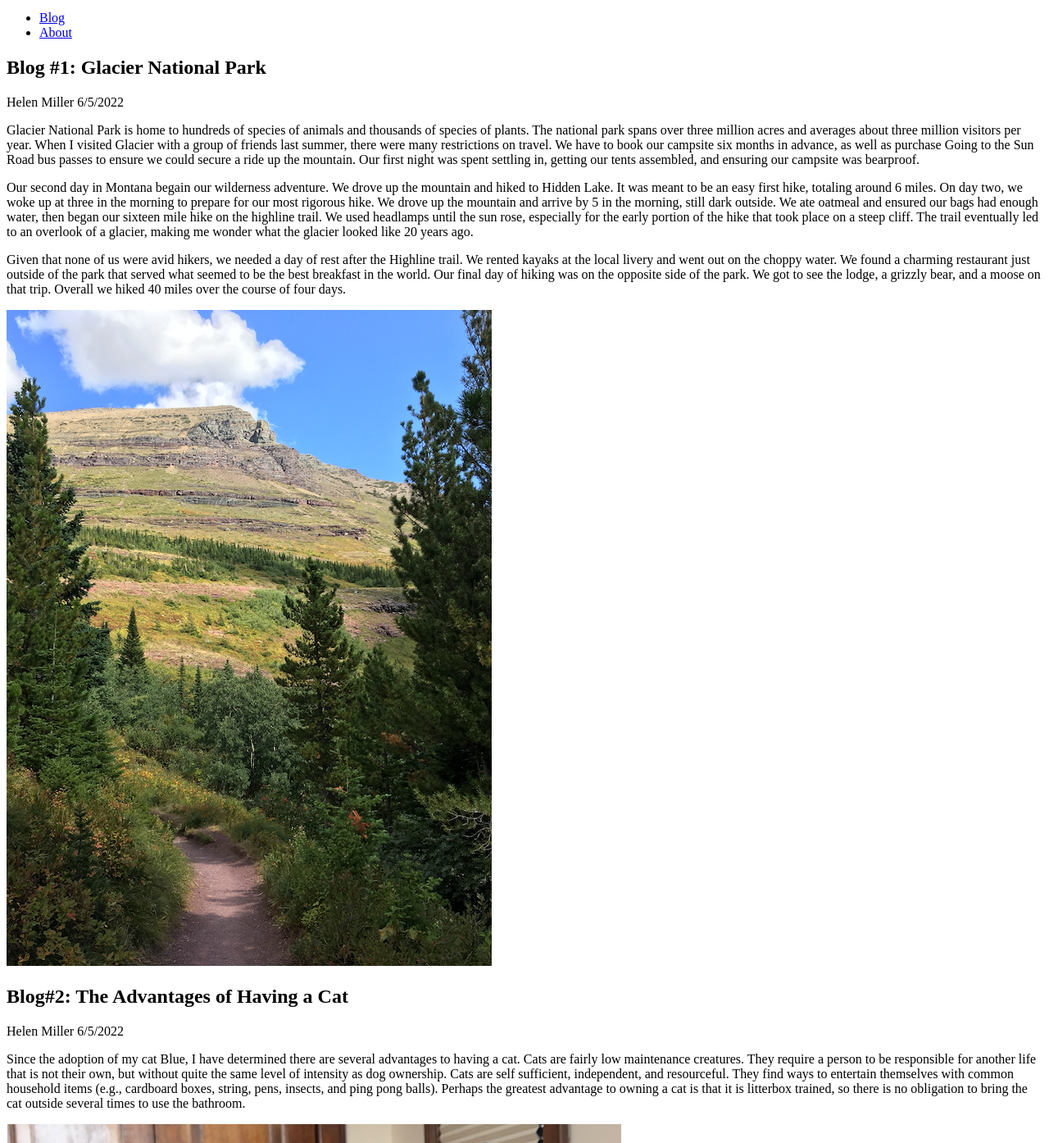
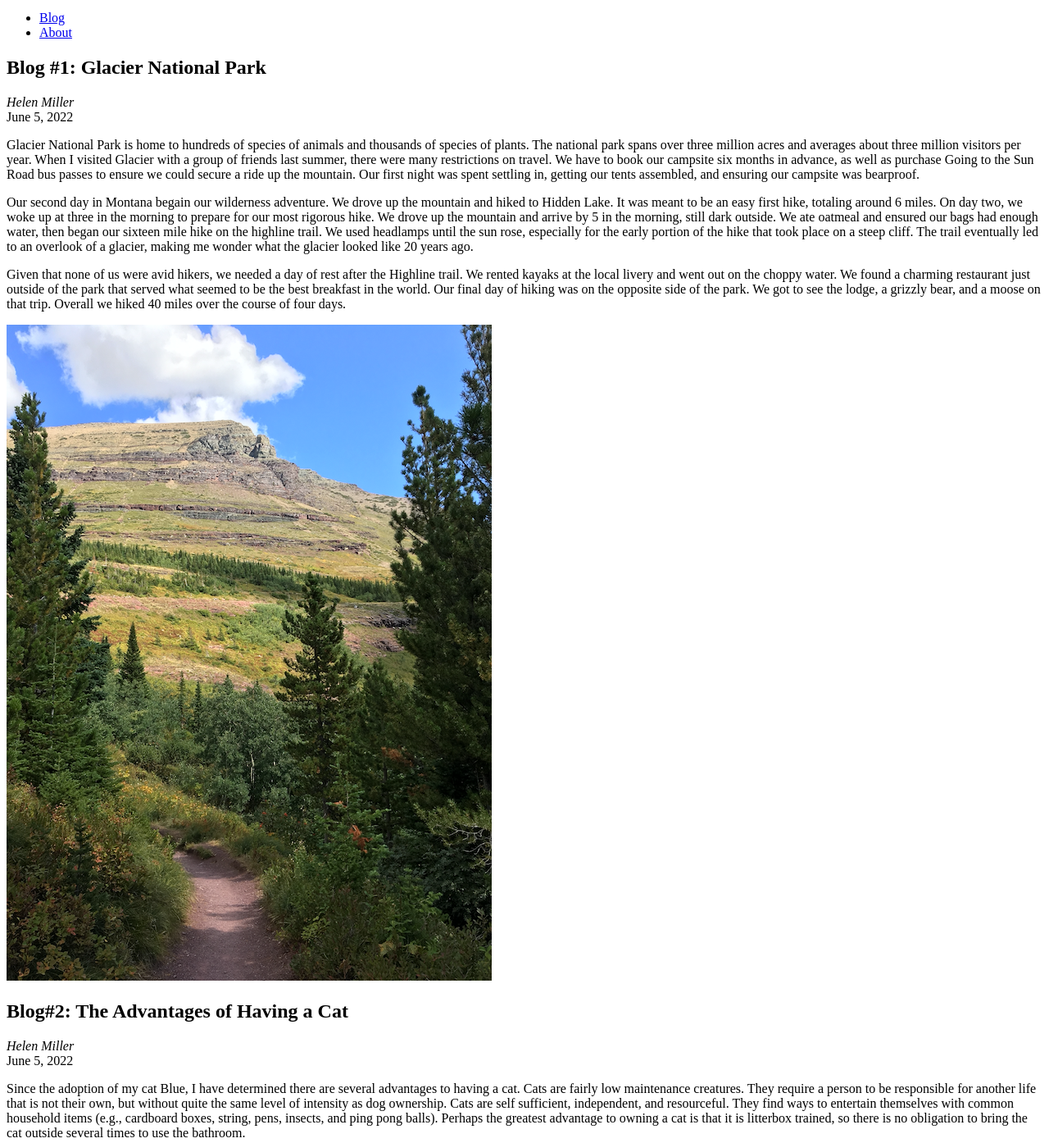
Before and after one commit to mill2808/mi349_blog, a plain HTML site: page index.html in a window 1280 px wide. Shown: the part 101-1495 px from the top of the page at 82% size. Drawn offline with Linux system fonts and the light colour scheme.

Commit message:
dates fixed

```diff
--- a/index.html
+++ b/index.html
@@ -25,8 +25,8 @@
 
 <article>
     <h2>Blog #1: Glacier National Park</h2>
-    <span class="author">Helen Miller</span>
-    <span class="date">6/5/2022</span>
+    <address class="author">Helen Miller</address>
+    <time datetime="2022-06-05" title="June 5, 2022">June 5, 2022</time>
 
     <p>Glacier National Park is home to hundreds of species of animals and thousands of species of plants.
     The national park spans over three million acres and averages about three million visitors per year.
@@ -55,8 +55,8 @@
 
 <article>
     <h2>Blog#2: The Advantages of Having a Cat</h2>
-    <span class="author">Helen Miller</span>
-    <span class="date">6/5/2022</span>
+    <address class="author">Helen Miller</address>
+    <time datetime="2022-06-05" title="June 5, 2022">June 5, 2022</time>
 
     <p>Since the adoption of my cat Blue, I have determined there are several advantages to having a cat.
     Cats are fairly low maintenance creatures. They require a person to be responsible for another life
```
